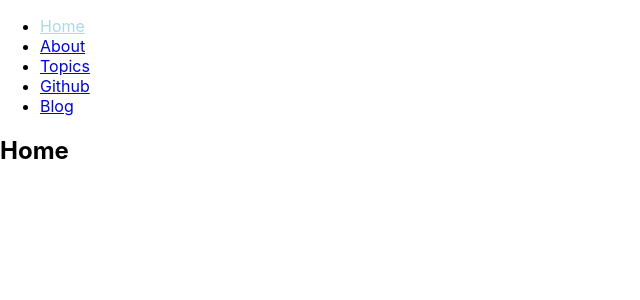
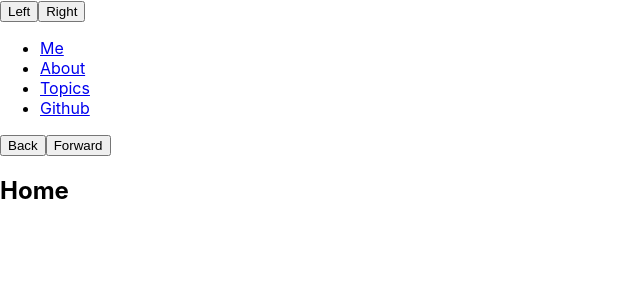
Before and after one commit to bradendubois/personal-website-v3, a React (Create React App) app: page / in a window 1280 px wide. Shown: the top 300 px of the page, without its empty margins (0-640 px from the left). Built offline with nearby package versions, Linux system fonts and the light colour scheme.

Commit message:
Detect current page with Left/Right navigation

```diff
--- a/package.json
+++ b/package.json
@@ -7,7 +7,9 @@
     "@testing-library/jest-dom": "^4.2.4",
     "@testing-library/react": "^9.3.2",
     "@testing-library/user-event": "^7.1.2",
+    "node-sass": "^4.14.1",
     "react": "^16.13.1",
+    "react-bulma-components": "^3.4.0",
     "react-dom": "^16.13.1",
     "react-markdown": "^4.3.1",
     "react-redux": "^7.2.1",
--- a/src/App.js
+++ b/src/App.js
@@ -1,86 +1,116 @@
-import React, { Suspense } from "react"
+import React from "react"
+import loadable from "@loadable/component"
 import { Redirect } from "react-router"
-import ReactMarkdown from "react-markdown"
-
 import {
     BrowserRouter as Router,
     Switch,
     Route,
-    Link,
     NavLink,
-    useRouteMatch,
-    useParams
+    Link
 } from "react-router-dom";
 
-import loadable from "@loadable/component"
+import Button from "react-bulma-components/"
 
 // Use Loadable components for code-splitting
 const Home = loadable(() => import("./routes/home"))
 const About = loadable(() => import("./routes/about"))
 const Topics = loadable(() => import("./routes/topics"))
-const Blog = loadable(() => import("./routes/blog"))
 const Projects = loadable(() => import("./routes/projects"))
 
+const View = [
+    {
+      path: "/me",
+      display: "Me",
+      component: Home
+    },
+    {
+        path: "/about",
+        display: "About",
+        component: About
+    },
+    {
+        path: "/topics",
+        display: "Topics",
+        component: Topics
+    },
+    {
+        path: "/github",
+        display: "Github",
+        component: Projects
+    }
+]
+
+const back = (location) => {
+    if (location.pathname === "/") return View[View.length-1]
+
+    for (let i = 0; i < View.length; i++) {
+        if (location.pathname === View[i].path) {
+            return View[(i + View.length - 1) % View.length]
+        }
+    }
+}
+
+const next = (location) => {
+    if (location.pathname === "/") return View[0]
+
+    for (let i = 0; i < View.length; i++) {
+        if (location.pathname === View[i].path) {
+            return View[(i + 1) % View.length]
+        }
+    }
+}
 
 const App = () =>
 
     <Router>
 
-        <Suspense fallback={<div>Loading...</div>}>
+        <Link
+            to={(location) => back(location).path}
+        ><button>Left</button></Link>
+
+        <Link
+            to={location => next(location).path}
+        ><button>Right</button></Link>
 
         <div>
             <ul>
-                    <li>
-                        <NavLink exact to="/" activeClassName={"active"}>Home</NavLink>
+                {View.map((page, i) =>
+                    <li key={i}>
+                        <NavLink
+                            exact to={page.path}
+                            activeClassName={"active"}
+                        >{page.display}</NavLink>
                     </li>
-                    <li>
-                        <NavLink to="/about" activeClassName={"active"}>About</NavLink>
-                    </li>
-                    <li>
-                        <NavLink to="/topics" activeClassName={"active"}>Topics</NavLink>
-                    </li>
-                    <li>
-                        <NavLink to="/github" activeClassName={"active"}>Github</NavLink>
-                    </li>
-                    <li>
-                        <NavLink to={"/blog"}>Blog</NavLink>
-                    </li>
+                )}
             </ul>
 
+            <button>Back</button>
+            <button>Forward</button>
+
+            {/* Switch to determine content */}
             <Switch>
+
+                {/* Home page when no path is specified */}
                 <Route exact path="/">
                     <Home />
                 </Route>
 
-                    <Route path="/about">
-                        <About />
-                    </Route>
-                    <Route path="/topics">
-                        <Topics />
-                    </Route>
+                {View.map((page, i) =>
+                    <Route
+                        key={i}
+                        exact path={page.path}
+                        component={page.component}
+                    />)
+                }
 
-                    <Route path={"/github"}>
-                        <Suspense fallback={<h1>Querying Github...</h1>} >
-                            <Projects />
-                        </Suspense>
-                    </Route>
-
-                    <Route>
-                        <Suspense fallback={<h1>Loading blog...</h1>}>
-                            <Blog />
-                        </Suspense>
-                    </Route>
-
+                {/* Fallback - Redirect/Catch any bad urls to avoid a 404 */}
                 <Route path={"*"}>
                     <Redirect to={"/"}/>
                 </Route>
 
             </Switch>
-
-
         </div>
 
-        </Suspense>
     </Router>
 
 export default App
--- a/src/components/projects/BasicProfileInfo/index.jsx
+++ b/src/components/projects/BasicProfileInfo/index.jsx
@@ -12,8 +12,8 @@ const BasicProfileInfo = () => {
                 setBio(data["bio"])
                 setBlog(data["blog"])
             })
+    }, [])
 
-    }, [])
     return (
         <div>
             <p>Profile: {blog}</p>
--- a/src/components/projects/project/index.jsx
+++ b/src/components/projects/project/index.jsx
@@ -1,4 +1,6 @@
-import React, { useEffect } from "react"
+import React from "react"
+
+import "./index.scss"
 
 const Project = ({ repository_data }) => {
 
@@ -7,7 +9,7 @@ const Project = ({ repository_data }) => {
     const updated = repository_data["updated_at"]
     const created = repository_data["created_at"]
     const language = repository_data["language"] || "No language detected."
-    const license = repository_data["license"] && repository_data["license"]["spdx_id"] || "No license."
+    const license = repository_data["license"] ? repository_data["license"]["spdx_id"] : "No license."
     const stars = repository_data["stargazers_count"]
 
     return (
--- a/src/routes/blog/index.jsx
+++ b/src/routes/blog/index.jsx
@@ -1,24 +1,76 @@
 import React, { Suspense, useEffect } from "react"
 import ReactMarkdown from "react-markdown";
 
-const t = require("../../Test.md")
+import {Link, Route, Switch, useParams, useRouteMatch} from "react-router-dom";
+
+const importAll = (r) => r.keys().map(r);
+
+const MD = () => {
+
+    let f = useParams()
+
+    return (
+        <ReactMarkdown source={f} />
+    )
+}
 
 const Blog = () => {
 
-    const [b, setB] = React.useState()
+    let {path, url} = useRouteMatch();
+
+    const [posts, setPosts] = React.useState([])
 
     useEffect(() => {
 
-        fetch(t)
-            .then(r => r.text())
-            .then(r => setB(<ReactMarkdown source={r} />))
+        const markdownFiles = importAll(require.context('../../data', false, /\.md$/))
+            .sort()
+            .reverse();
+
+        Promise.all(markdownFiles
+            .map(f => { fetch(f).then(r => r.text()) }))
+            .then(loaded => setPosts(loaded))
 
     }, [])
 
     return (
-        <div>
-            {b}
-        </div>
+        <Suspense fallback={<h1>Loading blog...</h1>}>
+            <div>
+
+                <h2>Posts</h2>
+
+                <ul>
+                    {posts.map((post, i) =>
+                        <li>
+                            <Link to={`${url}/${post}`}>{i}</Link>
+                        </li>)
+                    }
+                </ul>
+
+                {/* The Topics page has its own <Switch> with more routes
+          that build on the /topics URL path. You can think of the
+          2nd <Route> here as an "index" page for all topics, or
+          the page that is shown when no topic is selected */}
+                <Switch>
+                    {/*
+                    <Route path={`${match.path}/:topicId`}>
+                        <Topic />
+                    </Route>
+                    */}
+
+                    <Route exact path={path}>
+                        <h3>Please select a topic.</h3>
+                    </Route>
+
+                    <Route path={`${path}/:f`}>
+                        <MD />
+                    </Route>
+
+                    <Route path={"*"}>
+                        <h4>No post selected.</h4>
+                    </Route>
+                </Switch>
+            </div>
+        </Suspense>
     )
 }
 
--- a/src/routes/projects/index.jsx
+++ b/src/routes/projects/index.jsx
@@ -1,29 +1,24 @@
-import React, { Suspense, useEffect } from "react"
-import { Redirect } from "react-router"
-import {
-    BrowserRouter as Router,
-    Switch,
-    Route,
-    Link,
-    NavLink,
-    useRouteMatch,
-    useParams
-} from "react-router-dom"
+import React from "react"
+import loadable from "@loadable/component";
 
-import BasicProfileInfo from "../../components/projects/BasicProfileInfo";
-import RepoInfo from "../../components/projects/RepoInfo";
+const Loader = <p>Loading...</p>
 
+const BasicProfileInfo  = loadable(() =>
+    import("../../components/projects/BasicProfileInfo"), {
+        fallback: Loader
+})
+
+const RepoInfo = loadable(() =>
+    import("../../components/projects/RepoInfo"), {
+        fallback: Loader
+    }
+)
 
 const Projects = () =>
 
     <div>
-        <Suspense fallback={<h1>Loading Profile...</h1>}>
-            <BasicProfileInfo />
-        </Suspense>
-
-        <Suspense fallback={<h1>Loading Repos...</h1>}>
-            <RepoInfo />
-        </Suspense>
+        <BasicProfileInfo />
+        <RepoInfo />
     </div>
 
 export default Projects
```
Also changed, not shown: src/data/file_1.md (added, +1 -0 lines), src/data/file_2.md (added, +1 -0 lines). Lines whose indentation alone changed are shown as unchanged.
